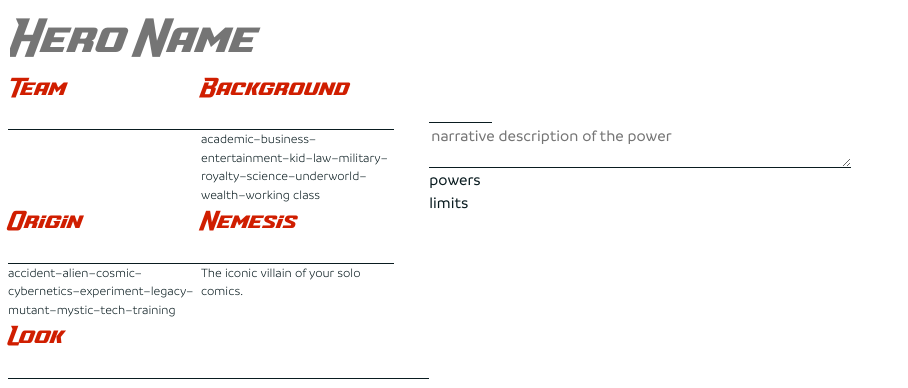
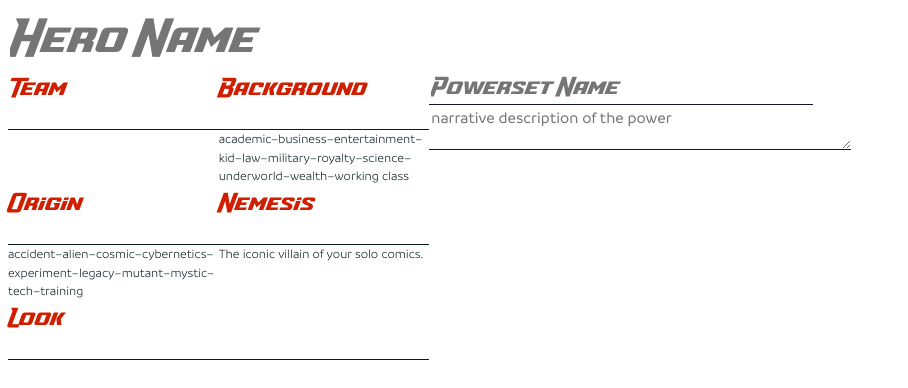
Before and after one commit to Nevenall/Shift-X-CharacterSheet, a website: page src/index.html in a window 1280 px wide. Shown: the top 388 px of the page, without its empty margins (0-908 px from the left). Drawn offline with nearby package versions, Linux system fonts and the light colour scheme; files that its build step writes are made by us from their sources; files whose address does not match are found by name.

Commit message:
normalize flex-basis classes

```diff
--- a/src/index.html
+++ b/src/index.html
@@ -18,26 +18,26 @@
       <div class="column grid-left">
          <div class="hero-details">
 
-            <div class="field flex-150">
+            <div class="field flex-50">
                <label>Team</label>
                <input type="text" spellcheck="false" name="attr_TeamName" />
             </div>
-            <div class="field flex-150">
+            <div class="field flex-50">
                <label>Background</label>
                <input type="text" name="attr_Background" />
                <span class="help">academic–business–entertainment–kid–law–military–royalty–science–underworld–wealth–working class</span>
             </div>
-            <div class="field flex-150">
+            <div class="field flex-50">
                <label>Origin</label>
                <input type="text" name="attr_Origin" />
                <span class="help">accident–alien–cosmic–cybernetics–experiment–legacy–mutant–mystic–tech–training</span>
             </div>
-            <div class="field flex-150">
+            <div class="field flex-50">
                <label>Nemesis</label>
                <input type="text" spellcheck="false" name="attr_Nemesis" />
                <span class="help">The iconic villain of your solo comics.</span>
             </div>
-            <div class="field flex-300">
+            <div class="field flex-100">
                <label>Look</label>
                <input type="text" spellcheck="true" name="attr_Look" />
             </div>
@@ -67,20 +67,15 @@
             <!--todo - make powersets a repeating section -->
 
             <div class="powerset">
-               <div class="field powerset-name">
-                  <inpcut spellcheck="false" class="big-time" type="text" placeholder="Powerset Name" />
-                  </span><input class="big-time" type="number" step="1" title="Threat">
+               <div class="field flex-100 powerset-name">
+                  <input spellcheck="false" class="big-time" type="text" placeholder="Powerset Name" />
+                  <input class="big-time" type="number" step="1" title="Threat"/>
                </div>
-               <div class="field">
+               <div class="field flex-100">
                   <textarea placeholder="narrative description of the power"></textarea>
                </div>
                <div class="powers"></div>
-               <div class="field">
-                  powers
-               </div>
-               <div class="field">
-                  limits
-               </div>
+
             </div>
 
 
--- a/src/sheet.scss
+++ b/src/sheet.scss
@@ -36,9 +36,7 @@ $font-size-small: .8em;
    color: $primary-color;
    background-color: $background-color;
 
-
    display: grid;
-
    grid-template-columns: 1fr 1fr 1fr;
    grid-template-rows: auto;
    grid-template-areas:
@@ -47,12 +45,10 @@ $font-size-small: .8em;
 
 
    .font-branding {
-
       font-size: $font-size-body;
       font-family: "Branding";
       font-weight: 500;
       font-feature-settings: "onum"on;
-
    }
 
 
@@ -115,11 +111,11 @@ $font-size-small: .8em;
       flex-wrap: wrap;
    }
 
-   .flex-150 {
-      flex-basis: 150px;
+   .flex-50 {
+      flex-basis: 50%;
    }
 
-   .flex-300 {
+   .flex-100 {
       flex-basis: 100%;
    }
 
```
